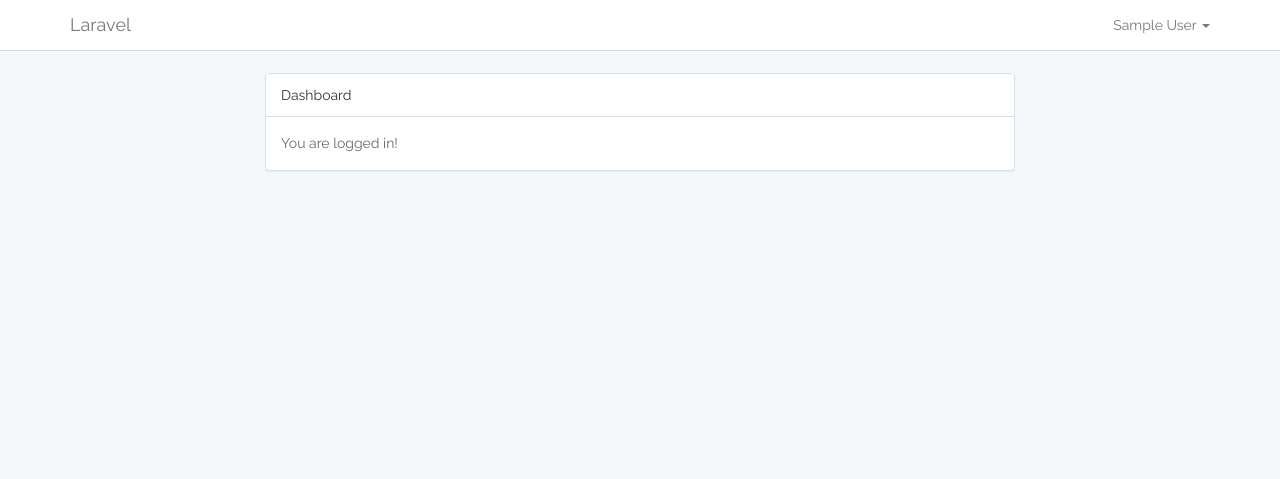
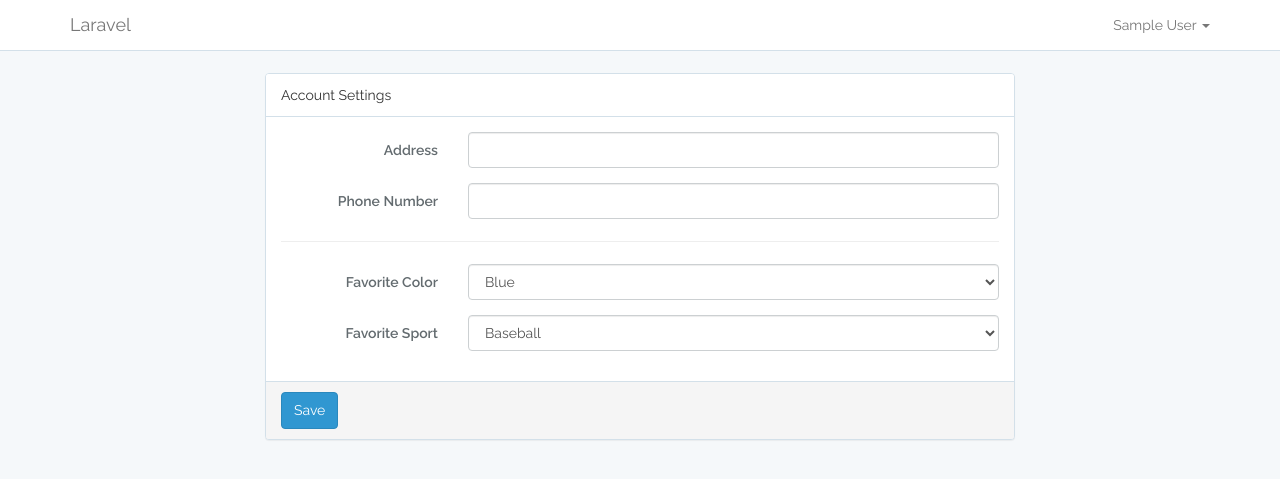
Before and after one commit to mrdhood/Laravel, a Laravel app: page /user/settings in a window 1280 px wide. Shown: the top 479 px of the page. Run offline with Laravel 8, Linux system fonts and the light colour scheme; the visitor is signed in with stand-in values (Sample User, id 1); settings files or empty folders that the repository lacks are supplied.

Commit message:
Profiles and Settings introduced

```diff
--- a/app/Http/Controllers/UserController.php
+++ b/app/Http/Controllers/UserController.php
@@ -3,6 +3,9 @@
 namespace App\Http\Controllers;
 
 use Illuminate\Http\Request;
+use Illuminate\Support\Facades\Auth;
+use Validator;
+use Illuminate\Validation\Rule;
 
 class UserController extends Controller
 {
@@ -17,12 +20,53 @@ class UserController extends Controller
     }
 
     /**
-     * Show the application dashboard.
+     * Show a user profile
      *
      * @return \Illuminate\Http\Response
      */
-    public function settings()
+    public function profile(Request $request)
     {
-        return view('home');
+        return view('settings');
+    }
+
+    /**
+     * Show the settings form on a GET request
+     * Update the profile on a POST request
+     *
+     * @return \Illuminate\Http\Response
+     */
+    public function settings(Request $request)
+    {
+        if ($request->getMethod() === Request::METHOD_POST)
+        {
+            $user = Auth::user();
+            $user->address = $request->post('address', '');
+            $user->phone = $request->post('phone', '');
+
+            $validator = Validator::make($request->all(), [
+                'color' => [
+                    'required',
+                    Rule::in(['red', 'blue', 'green'])
+                ],
+                'sport' => [
+                    'required',
+                    Rule::in(['basketball', 'baseball', 'football', 'hockey', 'soccer', 'golf'])
+                ]
+            ]);
+
+            if ($validator->fails())
+            {
+                return back()->withErrors($validator)->withInput($request->all());
+            }
+
+            $user->sport = $request->post('sport');
+            $user->color = $request->post('color');
+
+            $user->save();
+
+            return redirect()->route('profile', ['id' => Auth::id()]);
+        }
+
+        return view('settings');
     }
 }
--- /dev/null
+++ b/resources/views/settings.blade.php
@@ -0,0 +1,82 @@
+@extends('layouts.app')
+
+@section('content')
+    <div class="container">
+        <div class="row">
+            <div class="col-md-8 col-md-offset-2">
+                <form method="post" action="{{ route('settings') }}" class="form-horizontal">
+                    {{ csrf_field() }}
+                    <div class="panel panel-default">
+                        <div class="panel-heading">Account Settings</div>
+
+                        <div class="panel-body">
+                            @if ($errors->any())
+                                <div class="alert alert-danger">
+                                    <ul>
+                                        @foreach ($errors->all() as $error)
+                                            <li>{{ $error }}</li>
+                                        @endforeach
+                                    </ul>
+                                </div>
+                            @endif
+
+                            <div class="form-group">
+                                <label class="col-sm-3 control-label">Address</label>
+                                <div class="col-sm-9">
+                                    <input type="text"
+                                           class="form-control"
+                                           name="address"
+                                           value="{{ old('address') ?: Auth::user()->address }}" />
+                                </div>
+                            </div>
+                            <div class="form-group">
+                                <label class="col-sm-3 control-label">Phone Number</label>
+                                <div class="col-sm-9">
+                                    <input type="tel"
+                                           class="form-control"
+                                           name="phone"
+                                           value="{{ old('phone') ?: Auth::user()->phone }}" />
+                                </div>
+                            </div>
+                            <hr />
+                            <?php
+                            // Likely a better way to do this.
+                            $color = old('color') ?: Auth::user()->color;
+                            $sport = old('sport') ?: Auth::user()->sport;
+                            ?>
+                            <div class="form-group">
+                                <label class="col-sm-3 control-label">Favorite Color</label>
+                                <div class="col-sm-9">
+                                    <select name="color" class="form-control" required="required">
+                                        <option value="blue" {{ $color === 'blue' ? ' selected="selected"' : '' }}>Blue</option>
+                                        <option value="green" {{ $color === 'green' ? ' selected="selected"' : '' }}>Green</option>
+                                        <option value="red" {{ $color === 'red' ? ' selected="selected"' : '' }}>Red</option>
+                                        <option value="error">Error</option>
+                                    </select>
+                                </div>
+                            </div>
+                            <div class="form-group">
+                                <label class="col-sm-3 control-label">Favorite Sport</label>
+                                <div class="col-sm-9">
+                                    <select name="sport" class="form-control" required="required">
+                                        <option value="baseball" {{ $sport === 'baseball' ? ' selected="selected"' : '' }}>Baseball</option>
+                                        <option value="basketball" {{ $sport === 'basketball' ? ' selected="selected"' : '' }}>Basketball</option>
+                                        <option value="football" {{ $sport === 'football' ? ' selected="selected"' : '' }}>Football</option>
+                                        <option value="hockey" {{ $sport === 'hockey' ? ' selected="selected"' : '' }}>Hockey</option>
+                                        <option value="soccer" {{ $sport === 'soccer' ? ' selected="selected"' : '' }}>Soccer</option>
+                                        <option value="golf" {{ $sport === 'golf' ? ' selected="selected"' : '' }}>Golf</option>
+                                        <option value="error">Error</option>
+                                    </select>
+                                </div>
+                            </div>
+                        </div>
+
+                        <div class="panel-footer">
+                            <input type="submit" class="btn btn-primary" value="Save" />
+                        </div>
+                    </div>
+                </form>
+            </div>
+        </div>
+    </div>
+@endsection
--- a/routes/web.php
+++ b/routes/web.php
@@ -20,3 +20,9 @@ Auth::routes();
 Route::get('/home', 'HomeController@index')->name('home');
 
 Route::match(['get', 'post'], '/user/settings', 'UserController@settings')->name('settings');
+
+
+Route::get('/profile', function () {
+    $user = \App\User::findOrFail(1);
+    return view('profile', ['user' => $user]);
+})->name('profile');
```
Also changed, not shown: resources/views/profile.blade.php (added, +42 -0 lines), database/migrations/2017_12_07_145021_add_profile_fields_to_users_table.php (added), database/migrations/2017_12_07_155357_add_more_profile_fields_to_users_table.php (added), readme.md (added), 1 other file.
